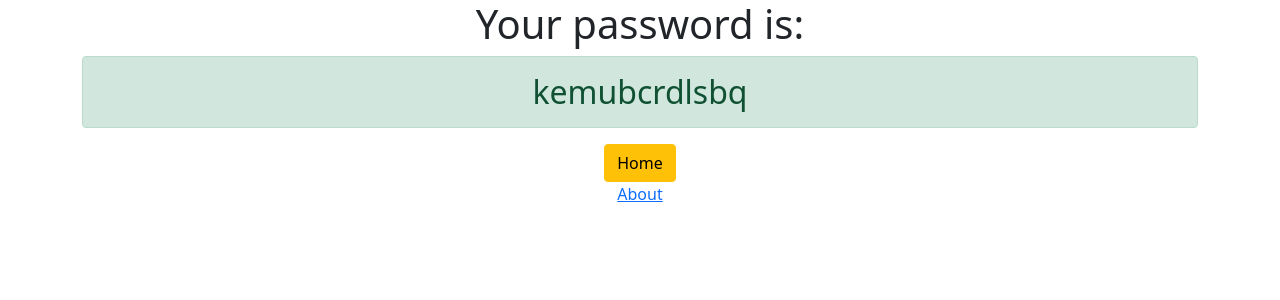
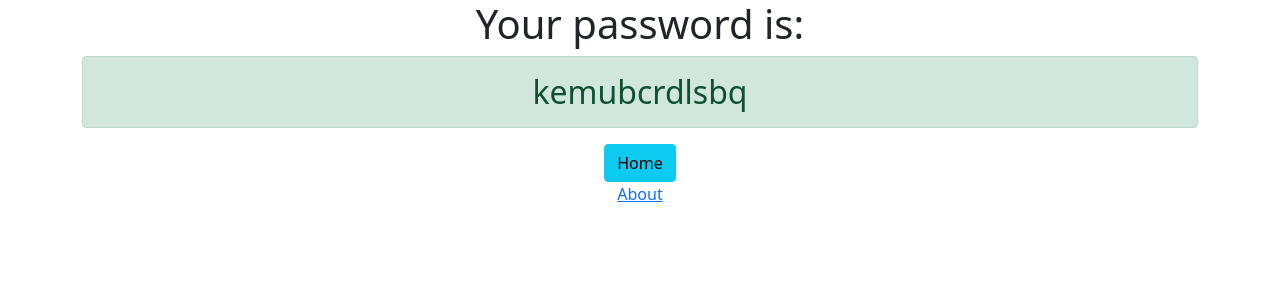
Before and after one commit to Steleios/django3passwordgenerator, a Django app: page /password/ in a window 1280 px wide. Shown: the top 300 px of the page. Run offline with Django 3.2, Linux system fonts and the light colour scheme.

Commit message:
I made some tweaks

```diff
--- a/generator/templates/generator/password.html
+++ b/generator/templates/generator/password.html
@@ -3,7 +3,7 @@
 <div class="container text-center">
 <h1>Your password is:</h1>
 <h2 class="alert alert-success">{{ password }}</h2>
-<a href="{% url 'home' %}" class="btn btn-warning">Home</a>
+<a href="{% url 'home' %}" class="btn btn-info">Home</a>
 <br>
 <a href="{% url 'about' %}">About</a>
 </div>
--- a/password_generator/settings.py
+++ b/password_generator/settings.py
@@ -20,7 +20,7 @@ BASE_DIR = Path(__file__).resolve().parent.parent
 # See https://docs.djangoproject.com/en/3.1/howto/deployment/checklist/
 
 # SECURITY WARNING: keep the secret key used in production secret!
-SECRET_KEY = 'yl%!khnxv6rlp^=h5nmg_y=c-@gipe910i(d!)4v7wvn03(dhf'
+SECRET_KEY = 'yl%!khnxv6rlp^=h5nmjhfhgffg_y=c-@gipe910i(d!)4v7wvn03(dhf'
 
 # SECURITY WARNING: don't run with debug turned on in production!
 DEBUG = True
```
